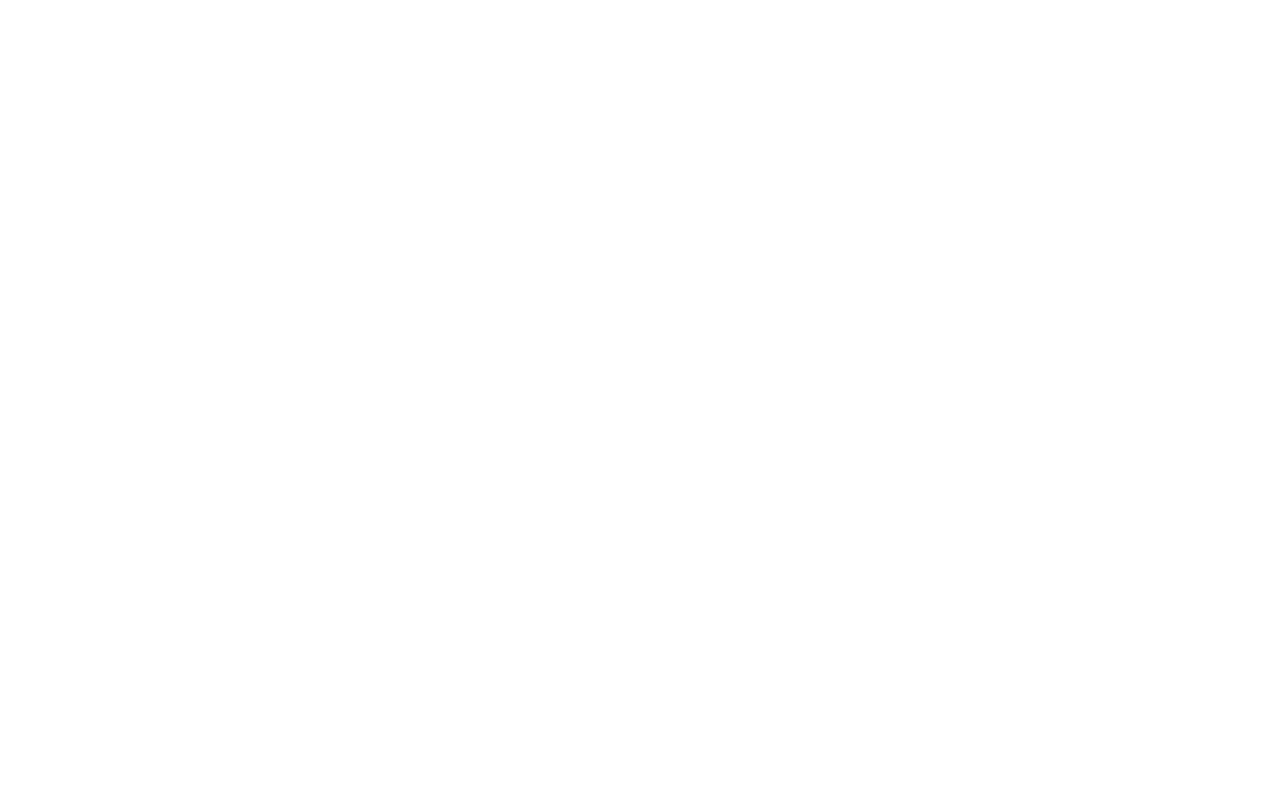
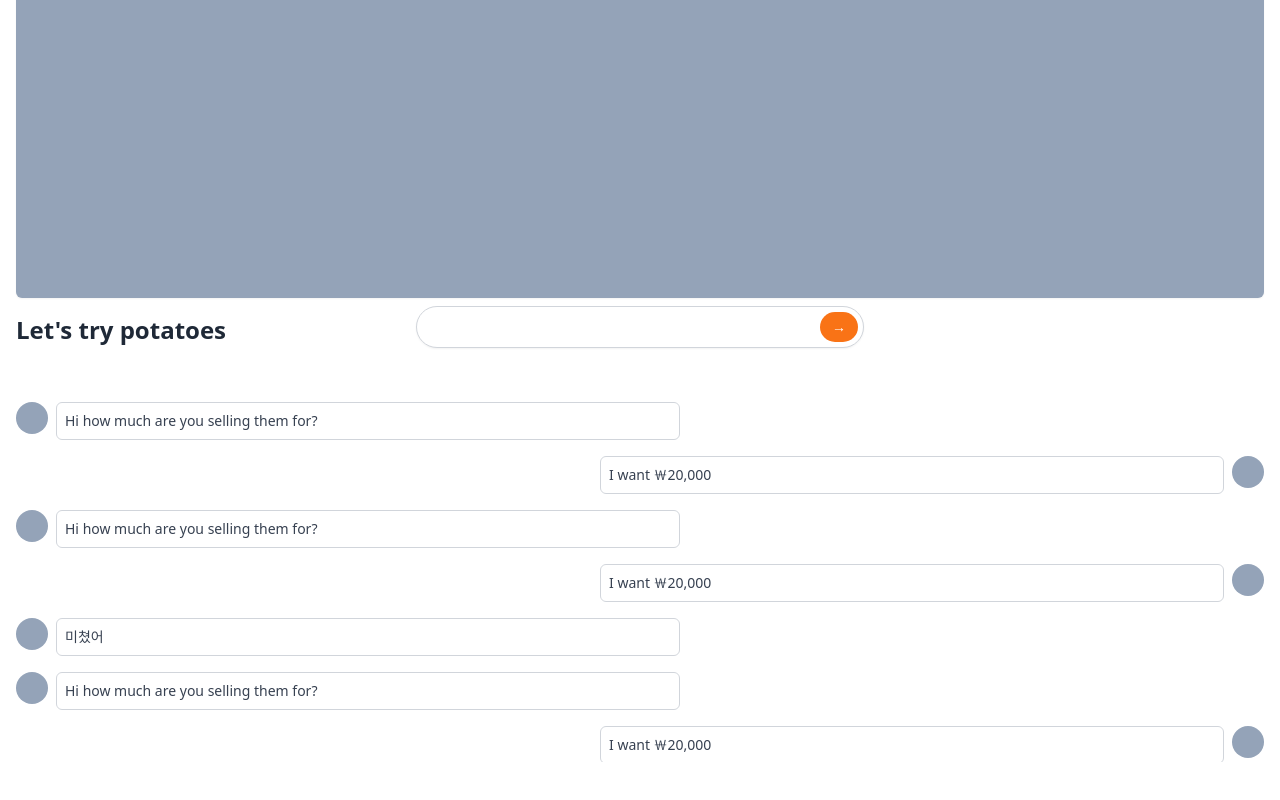
Before and after one commit to helloljho/carrot-market-clone-coding, a Next.js app: page /live/1 in a window 1280 px wide. Before the commit this address had no page. Shown: the part 444-1244 px from the top of the page. Before the commit the page ends 800 px from the top, so only its background shows below. Built offline with nearby package versions, Linux system fonts and the light colour scheme.

Commit message:
fix : live detail view

```diff
--- /dev/null
+++ b/pages/live/[id].tsx
@@ -0,0 +1,76 @@
+import type { NextPage } from 'next';
+const LiveDetail: NextPage = () => {
+  return (
+    <div className="py-10  px-4 space-y-4">
+      <div className="w-full rounded-md shadow-sm bg-slate-400 aspect-video" />
+      <h3 className="text-gray-800 font-semibold text-2xl mt-2">
+        Let&apos;s try potatoes
+      </h3>
+      <div className="py-10 pb-16 h-[50vh] overflow-y-scroll space-y-4">
+        <div className="flex items-start space-x-2">
+          <div className="w-8 h-8 rounded-full bg-slate-400" />
+          <div className="w-1/2 text-sm text-gray-700 p-2 border border-gray-300 rounded-md">
+            <p>Hi how much are you selling them for?</p>
+          </div>
+        </div>
+        <div className="flex flex-row-reverse items-start space-x-2 space-x-reverse">
+          <div className="w-8 h-8 rounded-full bg-slate-400" />
+          <div className="w-1/2 text-sm text-gray-700 p-2 border border-gray-300 rounded-md">
+            <p>I want ￦20,000</p>
+          </div>
+        </div>
+        <div className="flex items-start space-x-2">
+          <div className="w-8 h-8 rounded-full bg-slate-400" />
+          <div className="w-1/2 text-sm text-gray-700 p-2 border border-gray-300 rounded-md">
+            <p>Hi how much are you selling them for?</p>
+          </div>
+        </div>
+        <div className="flex flex-row-reverse items-start space-x-2 space-x-reverse">
+          <div className="w-8 h-8 rounded-full bg-slate-400" />
+          <div className="w-1/2 text-sm text-gray-700 p-2 border border-gray-300 rounded-md">
+            <p>I want ￦20,000</p>
+          </div>
+        </div>
+        <div className="flex items-start space-x-2">
+          <div className="w-8 h-8 rounded-full bg-slate-400" />
+          <div className="w-1/2 text-sm text-gray-700 p-2 border border-gray-300 rounded-md">
+            <p>미쳤어</p>
+          </div>
+        </div>
+        <div className="flex items-start space-x-2">
+          <div className="w-8 h-8 rounded-full bg-slate-400" />
+          <div className="w-1/2 text-sm text-gray-700 p-2 border border-gray-300 rounded-md">
+            <p>Hi how much are you selling them for?</p>
+          </div>
+        </div>
+        <div className="flex flex-row-reverse items-start space-x-2 space-x-reverse">
+          <div className="w-8 h-8 rounded-full bg-slate-400" />
+          <div className="w-1/2 text-sm text-gray-700 p-2 border border-gray-300 rounded-md">
+            <p>I want ￦20,000</p>
+          </div>
+        </div>
+        <div className="flex items-start space-x-2">
+          <div className="w-8 h-8 rounded-full bg-slate-400" />
+          <div className="w-1/2 text-sm text-gray-700 p-2 border border-gray-300 rounded-md">
+            <p>미쳤어</p>
+          </div>
+        </div>
+      </div>
+      <div className="fixed w-full mx-auto max-w-md bottom-2 inset-x-0">
+        <div className="flex relative items-center">
+          <input
+            type="text"
+            className="shadow-sm rounded-full w-full border-gray-300 pr-12 focus:ring-orange-500 focus:outline-none focus:border-orange-500"
+          />
+          <div className="absolute inset-y-0 flex py-1.5 pr-1.5 right-0">
+            <button className="flex focus:ring-2 focus:ring-offset-2 focus:ring-orange-500 items-center bg-orange-500 rounded-full px-3 hover:bg-orange-600 cursor-pointer text-sm text-white">
+              &rarr;
+            </button>
+          </div>
+        </div>
+      </div>
+    </div>
+  );
+};
+
+export default LiveDetail;
--- a/pages/live.tsx
+++ b/pages/live/index.tsx
@@ -1,5 +1,5 @@
 import type { NextPage } from 'next';
-const Live: NextPage = () => {
+const Index: NextPage = () => {
   return (
     <div className="py-10  divide-y-2 space-y-4">
       {[1, 2, 3, 4, 5].map((_, index) => (
@@ -30,4 +30,4 @@
   );
 };
 
-export default Live;
+export default Index;
```
